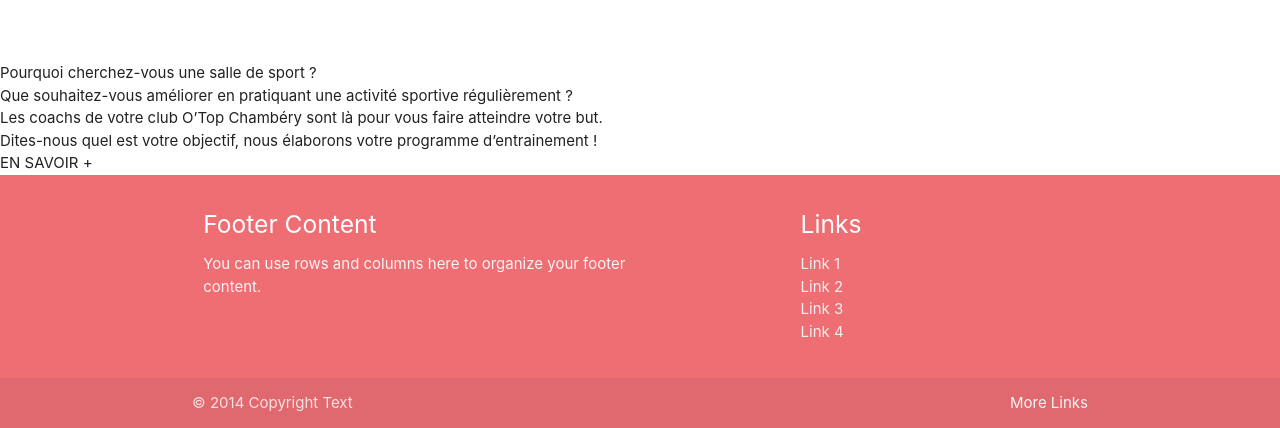
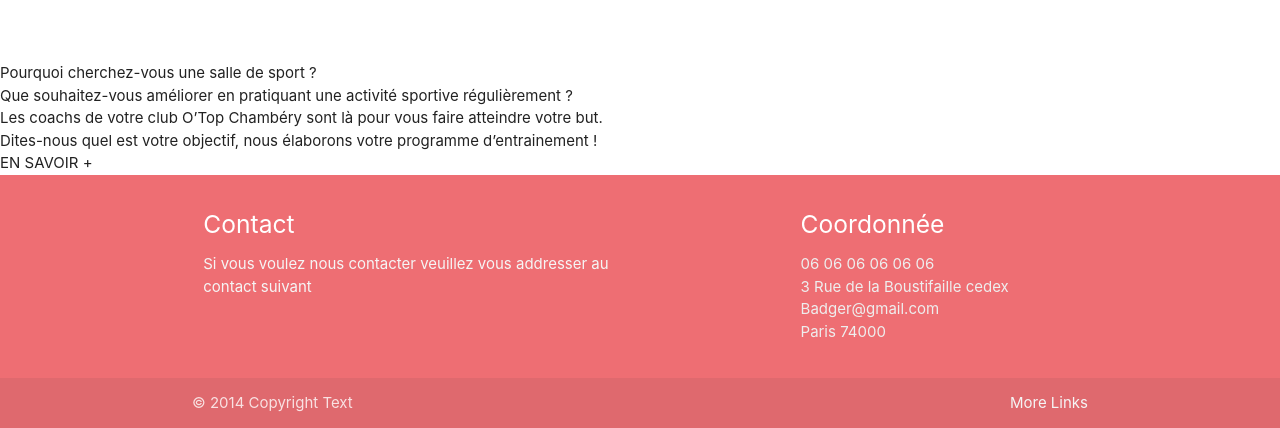
Before and after one commit to mage561/site-hugo, a PHP site: page / in a window 1280 px wide. Shown: the part 756-1184 px from the top of the page. Run offline with PHP 8.4, Linux system fonts and the light colour scheme.

Commit message:
Changement footer index

```diff
--- a/index.php
+++ b/index.php
@@ -107,16 +107,16 @@
 	  <div class="container">
 		<div class="row">
 		  <div class="col l6 s12">
-			<h5 class="white-text">Footer Content</h5>
-			<p class="grey-text text-lighten-4">You can use rows and columns here to organize your footer content.</p>
+			<h5 class="white-text">Contact</h5>
+			<p class="grey-text text-lighten-4">Si vous voulez nous contacter veuillez vous addresser au contact suivant</p>
 		  </div>
 		  <div class="col l4 offset-l2 s12">
-			<h5 class="white-text">Links</h5>
+			<h5 class="white-text">Coordonnée</h5>
 			<ul>
-			  <li><a class="grey-text text-lighten-3" href="#!">Link 1</a></li>
-			  <li><a class="grey-text text-lighten-3" href="#!">Link 2</a></li>
-			  <li><a class="grey-text text-lighten-3" href="#!">Link 3</a></li>
-			  <li><a class="grey-text text-lighten-3" href="#!">Link 4</a></li>
+			  <li><a class="grey-text text-lighten-3" href="#!">06 06 06 06 06 06</a></li>
+			  <li><a class="grey-text text-lighten-3" href="#!">3 Rue de la Boustifaille cedex</a></li>
+			  <li><a class="grey-text text-lighten-3" href="#!">Badger@gmail.com</a></li>
+			  <li><a class="grey-text text-lighten-3" href="#!">Paris 74000</a></li>
 			</ul>
 		  </div>
 		</div>
```
